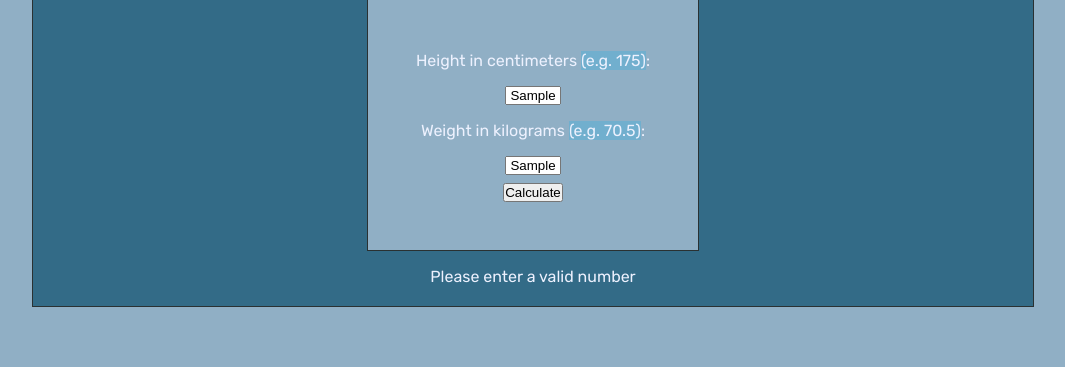
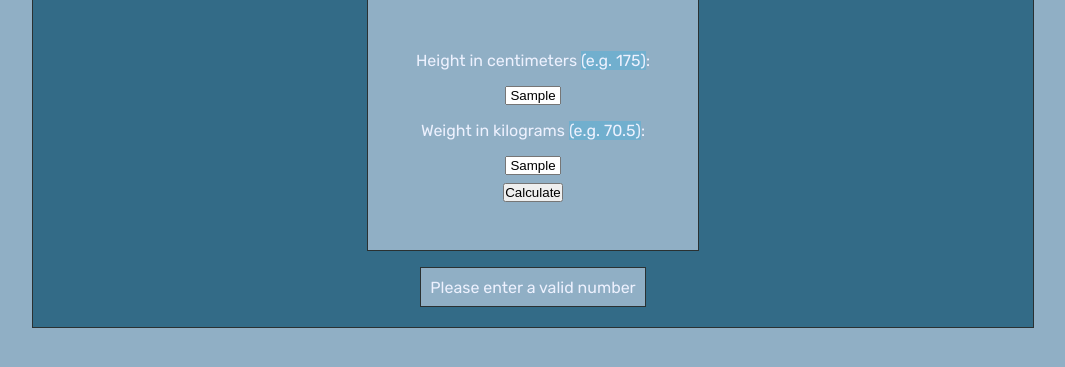
Before and after one commit to Gile987/BMI-Calculator, a website: page index.html in a window 1280 px wide. Both pictures are taken after typing "Sample", "Sample" into the empty fields and a click on the button "Calculate". Shown: the part 151-518 px from the top of the page, without its empty margins (107-1172 px from the left). Drawn offline with Linux system fonts and the light colour scheme.

Commit message:
Hide and show the result

```diff
--- a/js/app.js
+++ b/js/app.js
@@ -6,15 +6,20 @@ window.onload = () => {
 const calculate = () => {
   let height = parseInt(document.querySelector('.height').value);
   let weight = parseInt(document.querySelector('.weight').value);
+  let resultContainer = document.querySelector('.results');
   let result = document.querySelector('.results_text');
 
   if (height === "" || isNaN(height)) {
+    resultContainer.classList.add('show');
     result.innerHTML = "Please enter a valid number";
   } else if (weight === "" || isNaN(weight)) {
+    resultContainer.classList.add('show');
     result.innerHTML = "Please enter a valid number";
   } else {
     let bmi = (weight / ((height * height) / 10000)).toFixed(2);
     result.innerHTML = "Your BMI is " + bmi;
+    resultContainer.classList.add('show');
+
     switch (true) {
       case bmi >= 6 && bmi < 16.0:
         result.innerHTML += " and you are severely underweight";
--- a/styles/sass/main.scss
+++ b/styles/sass/main.scss
@@ -27,6 +27,17 @@ body {
     text-transform: uppercase;
   }
 
+  .results {
+    background-color:#90afc5;
+    padding: 0.6rem;
+    border: 1px solid #2a3132;
+    display: none;
+  }
+
+  .show {
+    display: block;
+  }
+
   .calculator {
     background-color:#90afc5;
     padding: 3rem;
```
Also changed, not shown: styles/css/main.css, styles/css/main.min.css, 2 other files.
